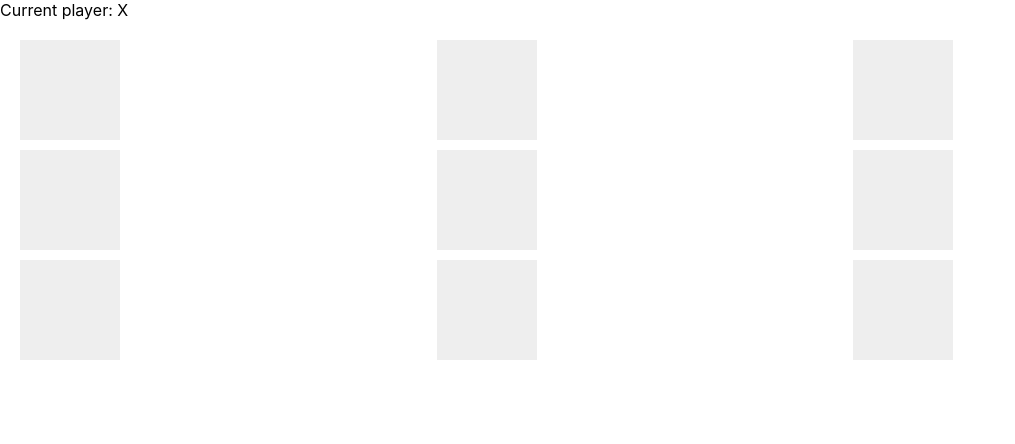
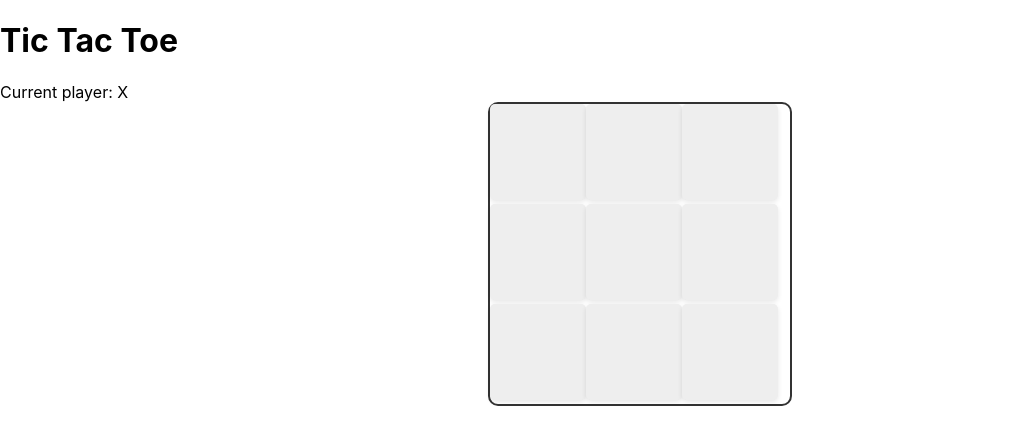
Before and after one commit to CMU-313/llm-lecture, a React (Create React App) app: page / in a window 1280 px wide. Shown: the top 444 px of the page, without its empty margins (0-1015 px from the left). Built offline with nearby package versions, Linux system fonts and the light colour scheme.

Commit message:
FINISHED_GAME!

```diff
--- a/package.json
+++ b/package.json
@@ -7,6 +7,7 @@
     "@testing-library/react": "^13.4.0",
     "@testing-library/user-event": "^13.5.0",
     "react": "^18.2.0",
+    "react-bootstrap": "^2.7.2",
     "react-dom": "^18.2.0",
     "react-scripts": "5.0.1",
     "web-vitals": "^2.1.4"
--- a/src/App.css
+++ b/src/App.css
@@ -38,19 +38,39 @@
 }
 
 .board {
-    display: grid;
-    grid-template-columns: repeat(3, 1fr);
-    grid-gap: 10px;
-    margin: 20px;
+    display: flex;
+    flex-wrap: wrap;
+    width: 300px;
+    height: 300px;
+    margin: 0 auto;
+    border: 2px solid #333;
+    border-radius: 10px;
 }
 
 .cell {
     display: flex;
     justify-content: center;
     align-items: center;
+    width: 96px;
+    height: 96px;
+    font-size: 48px;
+    font-weight: bold;
+    color: #333;
     background-color: #eee;
-    font-size: 50px;
-    width: 100px;
-    height: 100px;
     cursor: pointer;
+    transition: background-color 0.2s ease-in-out;
+    border-radius: 5px;
+    box-shadow: 0px 2px 5px rgba(0, 0, 0, 0.1);
 }
+
+.cell:hover {
+    background-color: #ddd;
+}
+
+.cell.X {
+    color: #e74c3c;
+}
+
+.cell.O {
+    color: #3498db;
+}
--- a/src/App.js
+++ b/src/App.js
@@ -4,28 +4,75 @@ import './App.css';
 function App() {
   const [board, setBoard] = useState(Array(9).fill(null));
   const [currentPlayer, setCurrentPlayer] = useState('X');
+  const [winner, setWinner] = useState(null);
+
+  function calculateWinner(board) {
+    const lines = [
+      [0, 1, 2], // horizontal
+      [3, 4, 5],
+      [6, 7, 8],
+      [0, 3, 6], // vertical
+      [1, 4, 7],
+      [2, 5, 8],
+      [0, 4, 8], // diagonal
+      [2, 4, 6],
+    ];
+    for (let i = 0; i < lines.length; i++) {
+      const [a, b, c] = lines[i];
+      if (board[a] && board[a] === board[b] && board[a] === board[c]) {
+        setWinner(board[a]);
+        return board[a];
+      }
+    }
+    if (!board.includes(null)) {
+      setWinner('draw');
+      return 'draw';
+    }
+    return null;
+  }
 
   function handleCellClick(index) {
+    if (winner) {
+      return;
+    }
     const newBoard = [...board];
-    if (newBoard[index] || calculateWinner(newBoard)) {
-      // if cell is already occupied or game is won, do nothing
+    if (newBoard[index]) {
       return;
     }
     newBoard[index] = currentPlayer;
     setBoard(newBoard);
-    setCurrentPlayer(currentPlayer === 'X' ? 'O' : 'X'); // alternate between X and O
+    const newWinner = calculateWinner(newBoard);
+    if (newWinner) {
+      setWinner(newWinner);
+    } else {
+      setCurrentPlayer(currentPlayer === 'X' ? 'O' : 'X');
+    }
   }
 
+  function resetGame() {
+    setBoard(Array(9).fill(null));
+    setCurrentPlayer('X');
+    setWinner(null);
+  }
 
-  return (<div>
-    <div className="player-turn">{`Current player: ${currentPlayer}`}</div>
-    <div className="board">
-      {board.map((cell, index) => (
-        <div key={index} className="cell" onClick={() => handleCellClick(index)}>
-          {cell}
+  return (
+    <div className="game">
+      <h1 className="title">Tic Tac Toe</h1>
+      <div className="player-turn">{winner ? `Winner: ${winner}` : `Current player: ${currentPlayer}`}</div>
+      <div className="board">
+        {board.map((cell, index) => (
+          <div key={index} className="cell" onClick={() => handleCellClick(index)}>
+            {cell}
+          </div>
+        ))}
+      </div>
+      {winner && (
+        <div className={`winner-popup ${winner === 'draw' ? 'draw' : ''}`}>
+          {winner === 'draw' ? "It's a draw!" : `Player ${winner} wins!`}
+          <button onClick={resetGame}>Play again</button>
         </div>
-      ))}
-    </div></div>
+      )}
+    </div>
   );
 }
 
```
Also changed, not shown: 1 other file (tests, documents, lock files or other folders).
